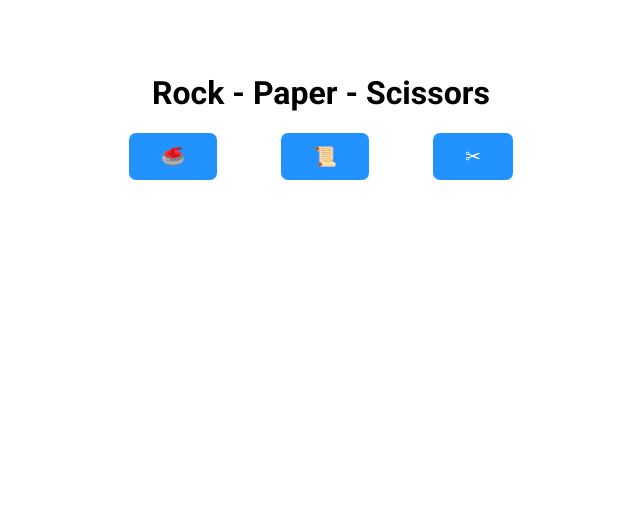
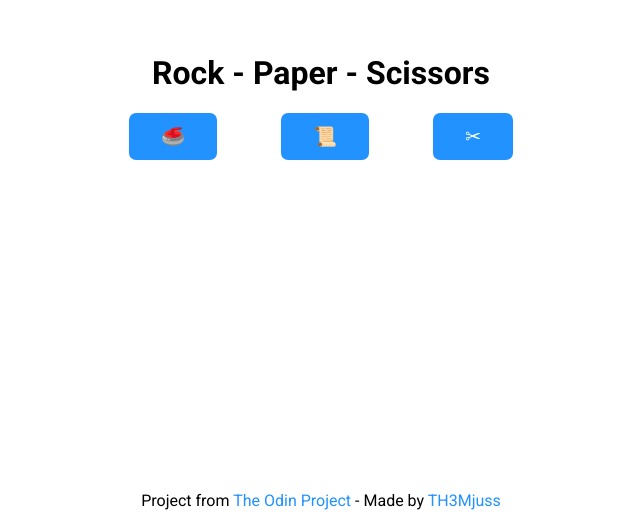
Before and after one commit to TH3Mjuss/rock-paper-scissors, a plain HTML site: page index.html in a window 1280 px wide. Shown: the part 269-800 px from the top of the page, without its empty margins (319-959 px from the left). Drawn offline with Linux system fonts and the light colour scheme.

Commit message:
Add footer, update README

```diff
--- a/index.html
+++ b/index.html
@@ -7,6 +7,7 @@
     </head>
     <body>
         <div class="container">
+            <div class="main">
                 <h1>Rock - Paper - Scissors</h1>
                 <div class="select">
                     <button id="btn" class="rock">🥌</button>
@@ -15,6 +16,8 @@
                 </div>
                 <div id="result"></div>
             </div>
+            <footer> Project from <a href="https://www.theodinproject.com/">The Odin Project</a> - Made by <a href="https://github.com/TH3Mjuss/rock-paper-scissors">TH3Mjuss</a></a></footer>
+        </div>
 
         <script src="./script.js"></script>
     </body>
--- a/styles.css
+++ b/styles.css
@@ -13,16 +13,6 @@ body {
     justify-content: center;
 }
 
-.container {
-    display: flex;
-    flex-direction: column;
-    align-items: center;
-}
-
-.select {
-    margin-bottom: 30px;
-}
-
 button {
     background-color: #2192FF;
     color: white;
@@ -33,3 +23,32 @@ button {
     margin-right: 30px;
     margin-left: 30px;
 }
+
+a {
+    text-decoration: none;
+    color: #2192FF;
+}
+
+.container {
+    display: flex;
+    flex-direction: column;
+    min-height: 100%;
+}
+
+.main {
+    display: flex;
+    flex-direction: column;
+    align-items: center;
+    justify-content: center;
+    flex: 1;
+}
+
+.select {
+    margin-bottom: 30px;
+}
+
+footer {
+    text-align: center;
+    flex-shrink: 0;
+    height: 40px;
+}
```
Also changed, not shown: 1 other file. Lines whose indentation alone changed are shown as unchanged.
